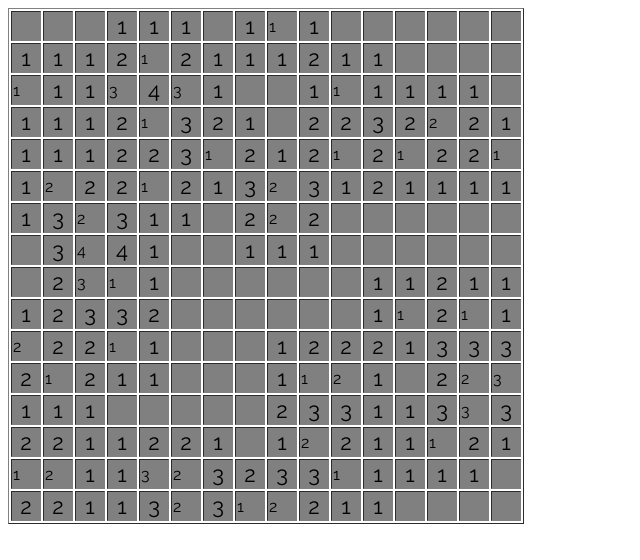
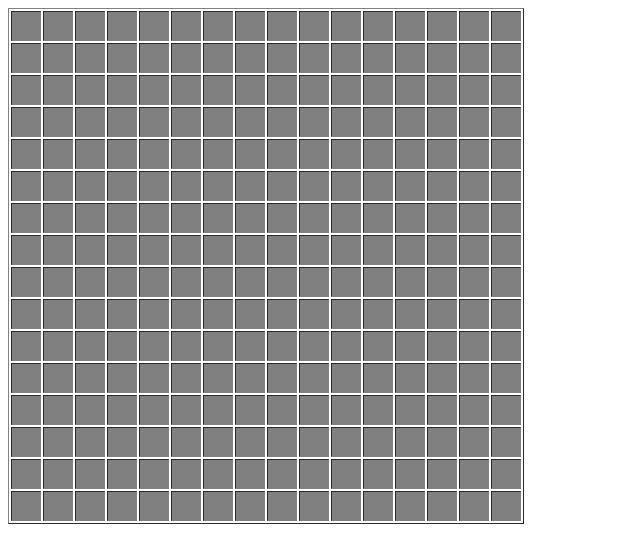
Before and after one commit to andrey-shostik/js-tasks, a website built with webpack: page mines/index.html in a window 1280 px wide. Shown: the whole page, without its empty margins (0-640 px from the left). Built offline with nearby package versions, Linux system fonts and the light colour scheme.

Commit message:
Added some styles

```diff
--- a/mines/static/main.scss
+++ b/mines/static/main.scss
@@ -1,3 +1,26 @@
 body {
   font-family: 'Raleway', sans-serif;
 }
+
+#game-container {
+  margin: 0 auto;
+  text-align: center;
+}
+
+.mine {
+  background: red;
+  color: rgba(255, 255, 255, 0);
+
+  cursor: default;
+  -webkit-user-select: none;
+  -moz-user-select: none;
+  -ms-user-select: none;
+}
+
+.not-opened {
+  color: rgba(255, 255, 255, 0);
+  cursor: default;
+  -webkit-user-select: none;
+  -moz-user-select: none;
+  -ms-user-select: none;
+}
```
Also changed, not shown: mines/static/build/styles.css.
